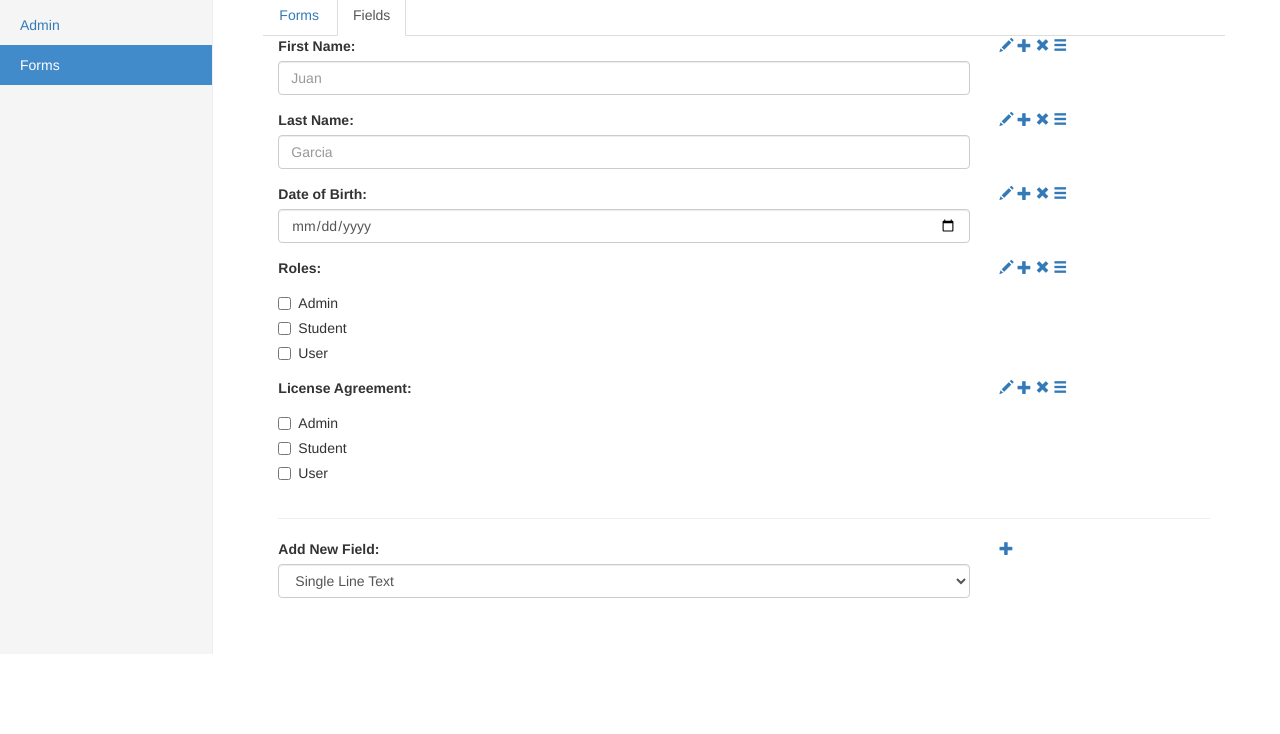
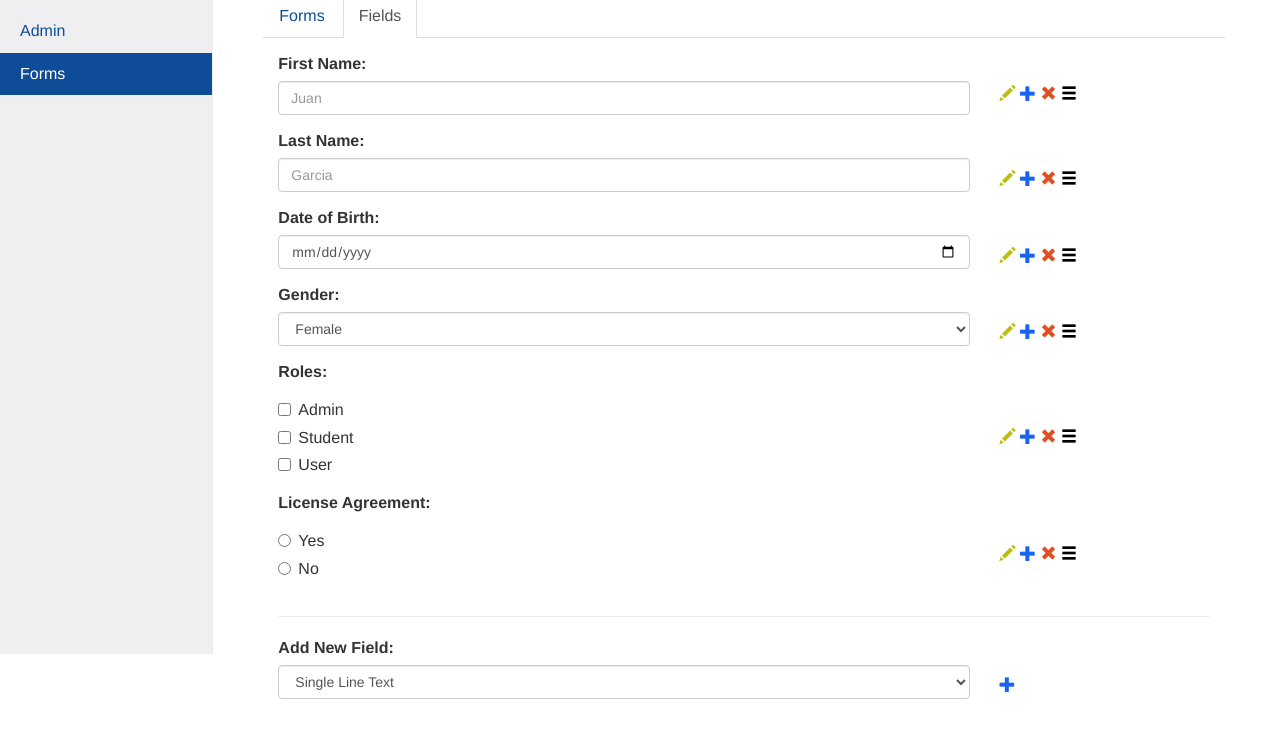
Before and after one commit to vicmmont/WebDevSpring2016, a website: page public/assignment/form-fields.html in a window 1280 px wide. Shown: the part 146-880 px from the top of the page. Before the commit the page ends 800 px from the top, so only its background shows below. Drawn offline with nearby package versions, Linux system fonts and the light colour scheme.

Commit message:
changing colors and making it look pretty

```diff
--- a/public/assignment/css/dashboard.css
+++ b/public/assignment/css/dashboard.css
@@ -59,6 +59,7 @@ body {
   padding-right: 20px;
   padding-left: 20px;
 }
+
 .nav-sidebar > .active > a,
 .nav-sidebar > .active > a:hover,
 .nav-sidebar > .active > a:focus {
--- a/public/assignment/css/style.css
+++ b/public/assignment/css/style.css
@@ -0,0 +1,84 @@
+body {
+	font-size: 16px;
+}
+
+.col-xs-3 {
+	position: absolute;
+	right: 0;
+	top: 50%;
+}
+
+.navbar {
+	background-color: #0E4C97;
+	border-bottom: 3px solid #0E4C97;
+	color: white;
+	margin-bottom: 0;
+}
+
+.navbar-header > .navbar-brand,
+.navbar-inverse .navbar-nav > li > a {
+	color: white;
+}
+
+.navbar-inverse .navbar-nav> .active > a,
+.navbar-inverse .navbar-nav> .active > a:focus,
+.navbar-inverse .navbar-nav> .active > a:hover,
+.navbar-inverse .navbar-nav> li > a:hover {
+	background-color: white;
+	color: #0E4C97;
+}
+
+.nav-sidebar > .active > a,
+.nav-sidebar > .active > a:hover,
+.nav-sidebar > .active > a:focus,
+.nav-sidebar > li > a:hover {
+  color: #fff;
+  background-color: #0E4C97;
+}
+
+.glyphicon-menu-hamburger,
+.glyphicon-menu-hamburger:hover {
+	color: black;
+}
+
+.glyphicon-ok,
+.glyphicon-ok:hover {
+	color: #1CB162;
+}
+
+.glyphicon-pencil,
+.glyphicon-pencil:hover {
+	color: #BDBD14;
+}
+
+.glyphicon-plus,
+.glyphicon-plus:hover {
+	color: #1863F0;
+}
+
+.glyphicon-remove,
+.glyphicon-remove:hover {
+	color: #E24D21;
+}
+
+.row {
+	position: relative;
+}
+
+.sidebar {
+	background-color: #EFEFF1;
+	margin: 0;
+	top: 50px;
+}
+
+.sidebar > ul > li > a {
+	color: #0E4C97;
+}
+
+.tabText {
+	color: #0E4C97;
+}
+
+.topForm {
+	padding-top: 15px;
+}
--- a/public/assignment/form-fields.html
+++ b/public/assignment/form-fields.html
@@ -11,6 +11,7 @@
 	<!-- Bootstrap core CSS -->
     <link href="https://maxcdn.bootstrapcdn.com/bootstrap/3.3.6/css/bootstrap.min.css" rel="stylesheet">
     <link rel="stylesheet" type="text/css" href="css/dashboard.css">
+    <link rel="stylesheet" type="text/css" href="css/style.css">
 </head>
 
 <body>
@@ -58,12 +59,12 @@
          		<h1>Forms</h1>
 
                 <ul class="nav nav-tabs">
-                    <li role="presentation"><a href="forms.html">Forms</a></li>
-                    <li role="presentation" class="active"><a href="#">Fields</a></li>
+                    <li role="presentation"><a class="tabText" href="forms.html">Forms</a></li>
+                    <li role="presentation" class="active"><a class="tabText" href="#">Fields</a></li>
                 </ul>
 
          		<div class="container-fluid">
-                    <div class="row">
+                    <div class="row topForm">
                         <div class="col-xs-9">
                             <form>
                                 <div class="form-group">
@@ -73,10 +74,10 @@
                             </form>
                         </div>
                         <div class="col-xs-3">
-                            <a href="#" class="glyphicon glyphicon-pencil"></a>
-                            <a href="#" class="glyphicon glyphicon-plus"></a>
-                            <a href="#" class="glyphicon glyphicon-remove"></a>
-                            <a href="#" class="glyphicon glyphicon-menu-hamburger"></a>
+                            <span href="#" class="glyphicon glyphicon-pencil"></span>
+                            <span href="#" class="glyphicon glyphicon-plus"></span>
+                            <span href="#" class="glyphicon glyphicon-remove"></span>
+                            <span href="#" class="glyphicon glyphicon-menu-hamburger"></span>
                         </div>
                     </div>
 
@@ -90,10 +91,10 @@
                             </form>
                         </div>
                         <div class="col-xs-3">
-                            <a href="#" class="glyphicon glyphicon-pencil"></a>
-                            <a href="#" class="glyphicon glyphicon-plus"></a>
-                            <a href="#" class="glyphicon glyphicon-remove"></a>
-                            <a href="#" class="glyphicon glyphicon-menu-hamburger"></a>
+                            <span href="#" class="glyphicon glyphicon-pencil"></span>
+                            <span href="#" class="glyphicon glyphicon-plus"></span>
+                            <span href="#" class="glyphicon glyphicon-remove"></span>
+                            <span href="#" class="glyphicon glyphicon-menu-hamburger"></span>
                         </div>
                     </div>
 
@@ -107,10 +108,30 @@
                             </form>
                         </div>
                         <div class="col-xs-3">
-                            <a href="#" class="glyphicon glyphicon-pencil"></a>
-                            <a href="#" class="glyphicon glyphicon-plus"></a>
-                            <a href="#" class="glyphicon glyphicon-remove"></a>
-                            <a href="#" class="glyphicon glyphicon-menu-hamburger"></a>
+                            <span href="#" class="glyphicon glyphicon-pencil"></span>
+                            <span href="#" class="glyphicon glyphicon-plus"></span>
+                            <span href="#" class="glyphicon glyphicon-remove"></span>
+                            <span href="#" class="glyphicon glyphicon-menu-hamburger"></span>
+                        </div>
+                    </div>
+
+                    <div class="row">
+                        <div class="col-xs-9">
+                            <form>
+                                <div class="form-group">
+                                    <label for="newForm">Gender:</label>
+                                    <select class="form-control" id="gender">
+                                        <option>Female</option>
+                                        <option>Male</option>
+                                    </select>
+                                </div>
+                            </form>
+                        </div>
+                        <div class="col-xs-3">
+                            <span href="#" class="glyphicon glyphicon-pencil"></span>
+                            <span href="#" class="glyphicon glyphicon-plus"></span>
+                            <span href="#" class="glyphicon glyphicon-remove"></span>
+                            <span href="#" class="glyphicon glyphicon-menu-hamburger"></span>
                         </div>
                     </div>
 
@@ -130,10 +151,10 @@
                             </form>
                         </div>
                         <div class="col-xs-3">
-                            <a href="#" class="glyphicon glyphicon-pencil"></a>
-                            <a href="#" class="glyphicon glyphicon-plus"></a>
-                            <a href="#" class="glyphicon glyphicon-remove"></a>
-                            <a href="#" class="glyphicon glyphicon-menu-hamburger"></a>
+                            <span href="#" class="glyphicon glyphicon-pencil"></span>
+                            <span href="#" class="glyphicon glyphicon-plus"></span>
+                            <span href="#" class="glyphicon glyphicon-remove"></span>
+                            <span href="#" class="glyphicon glyphicon-menu-hamburger"></span>
                         </div>
                     </div>
 
@@ -141,22 +162,25 @@
                         <div class="col-xs-9">
                             <form class="form-group">
                                 <label>License Agreement:</label>
-                                <div class="checkbox">
-                                    <label><input type="checkbox" name="roles" value="Admin">Admin</label>
+                                <div class="radio">
+                                    <label>
+                                        <input type="radio" name="licenseAgreement" id="licenseAgreementYes" value="Yes">
+                                        Yes
+                                    </label>
                                 </div>
-                                <div class="checkbox">
-                                    <label><input type="checkbox" name="roles" value="Student">Student</label>
-                                </div>
-                                <div class="checkbox">
-                                    <label><input type="checkbox" name="roles" value="User">User</label>
+                                <div class="radio">
+                                    <label>
+                                        <input type="radio" name="licenseAgreement" id="licenseAgreementNo" value="No">
+                                        No
+                                    </label>
                                 </div>
                             </form>
                         </div>
                         <div class="col-xs-3">
-                            <a href="#" class="glyphicon glyphicon-pencil"></a>
-                            <a href="#" class="glyphicon glyphicon-plus"></a>
-                            <a href="#" class="glyphicon glyphicon-remove"></a>
-                            <a href="#" class="glyphicon glyphicon-menu-hamburger"></a>
+                            <span href="#" class="glyphicon glyphicon-pencil"></span>
+                            <span href="#" class="glyphicon glyphicon-plus"></span>
+                            <span href="#" class="glyphicon glyphicon-remove"></span>
+                            <span href="#" class="glyphicon glyphicon-menu-hamburger"></span>
                         </div>
                     </div>
 
@@ -176,14 +200,14 @@
                                         <option>Date</option>
                                         <option>Dropdown</option>
                                         <option>Checkboxes</option>
-                                        <option>Radio Buttons</option>
+                                        <option>Buttons</option>
                                         <option>Paragraph Text Field</option>
                                     </select>
                                 </div>
                             </form>
                         </div>
                         <div class="col-xs-3">
-                            <a href="#" class="glyphicon glyphicon-plus"></a>
+                            <span href="#" class="glyphicon glyphicon-plus"></span>
                         </div>
                     </div>
 
```
Also changed, not shown: public/assignment/admin.html (+1 -0 lines), public/assignment/forms.html (+3 -2 lines), public/assignment/home.html (+1 -0 lines), public/assignment/login.html (+1 -0 lines), public/assignment/profile.html (+1 -0 lines), public/assignment/register.html (+1 -0 lines).
